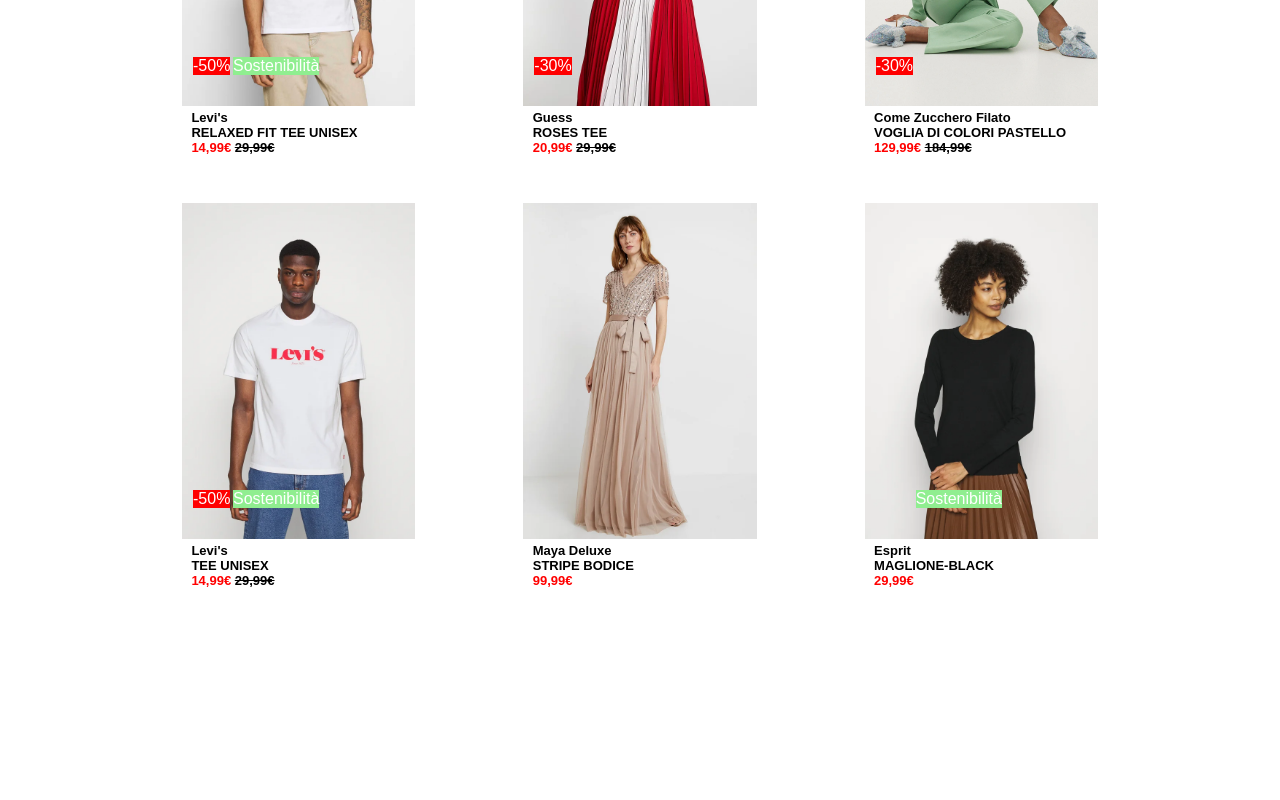
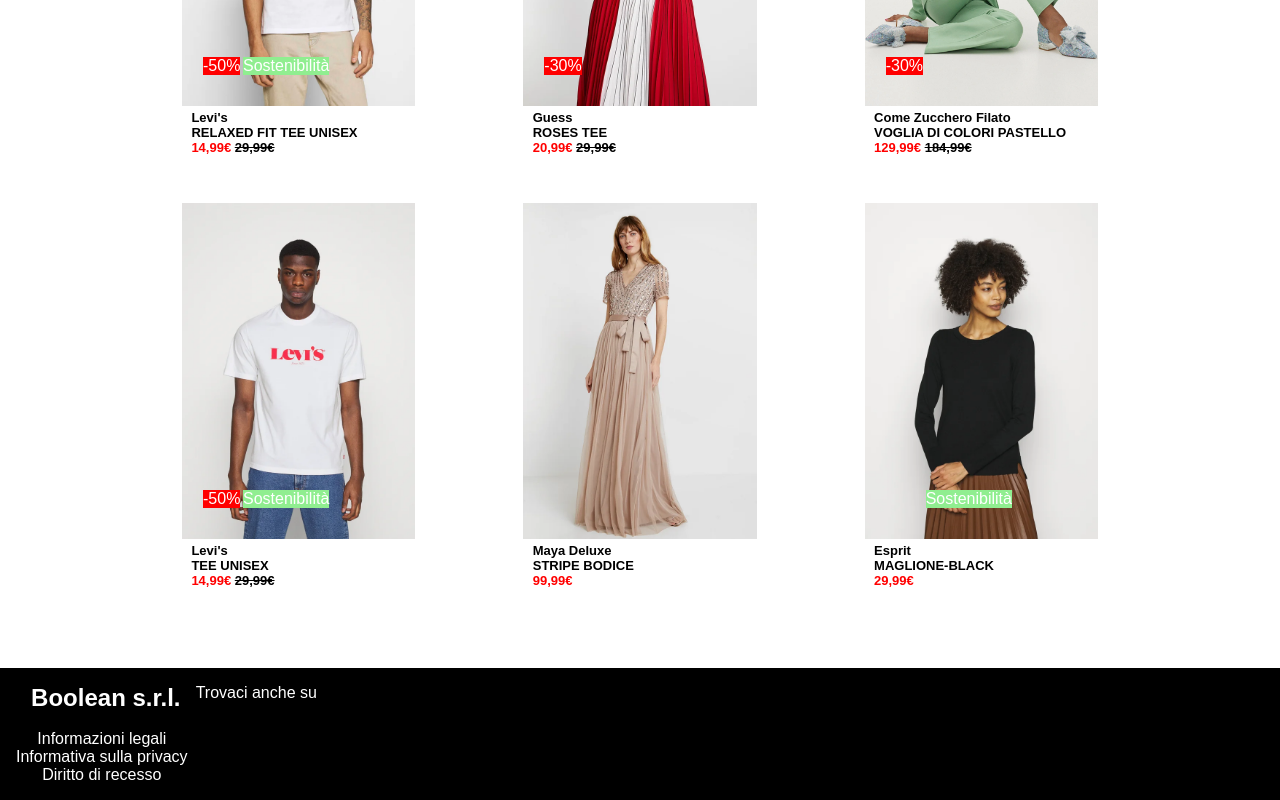
Before and after one commit to GabrieleGrossi/html-css-boolando, a plain HTML site: page index.html in a window 1280 px wide. Shown: the part 407-1207 px from the top of the page. Before the commit the page ends 995 px from the top, so only its background shows below. Drawn offline with Linux system fonts and the light colour scheme.

Commit message:
i broke something

```diff
--- a/index.html
+++ b/index.html
@@ -61,7 +61,7 @@
                 </h3>
             </div>
             <div class="column">
-                <img src="img/3.webp" alt="Ragazza con completo color pastello verde">
+                <img class="immagine1b" src="img/3.webp" alt="Ragazza con completo color pastello verde">
                 <span class="discount">
                     -30%
                 </span>
@@ -131,8 +131,19 @@
         </div>
     </main>
     <footer>
-        <section class="flex">
-
+        <section class="footer-flex">
+            <div>
+                <h2>Boolean s.r.l.</h2>
+                <ul>
+                    <br>
+                    <li>Informazioni legali</li>
+                    <li>Informativa sulla privacy</li>
+                    <li>Diritto di recesso</li>
+                </ul>
+            </div>
+            <div>
+                Trovaci anche su
+            </div>
         </section>
     </footer>
 </body>
--- a/style.css
+++ b/style.css
@@ -17,6 +17,7 @@ footer{
     background-color: black;
     color: white;
     width: 100%;
+    margin-top: 5rem;
 }
 .navbar{
     height: 80%;
@@ -51,18 +52,21 @@ div.column img{
     width: 80%;
     margin-top: 3rem;
 }
+div.column:hover img{
+    background-image: url(img/1b.webp);
+    background-size: cover;
+}
 span.discount{
     position: absolute;
     bottom: 80px;
-    left: 40px;
+    left: 50px;
     background-color: red;
     color: white;
-
 }
 span.sostenibile{
     position: absolute;
     bottom: 80px;
-    left: 80px;
+    left: 90px;
     background-color: lightgreen;
     color: white;
 }
@@ -74,3 +78,9 @@ h3.text-column{
 .color-red{
     color: red;
 }
+.footer-flex{
+    display: flex;
+    height: 80%;
+    text-align: center;
+    padding: 1rem;
+}
```
